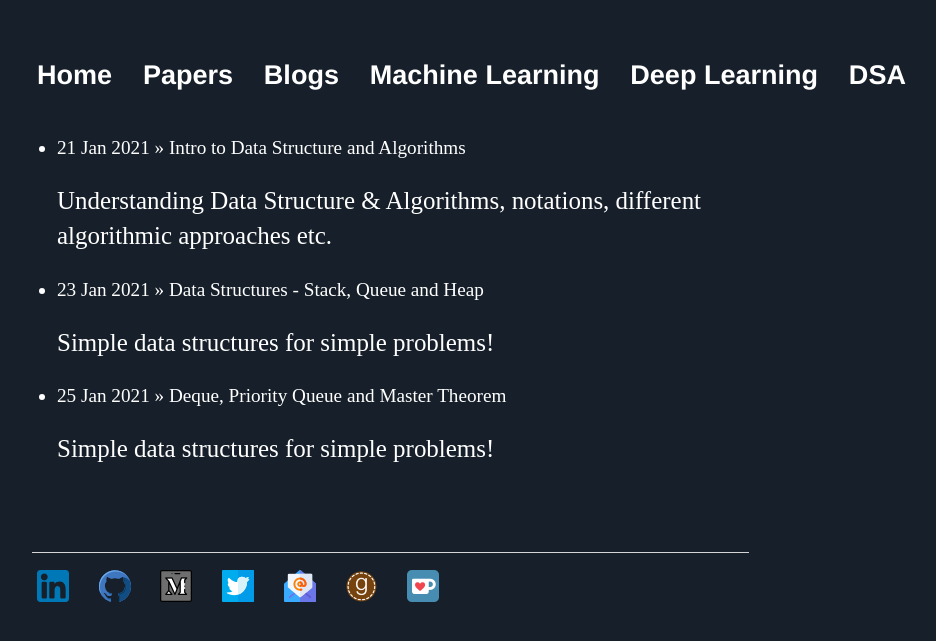
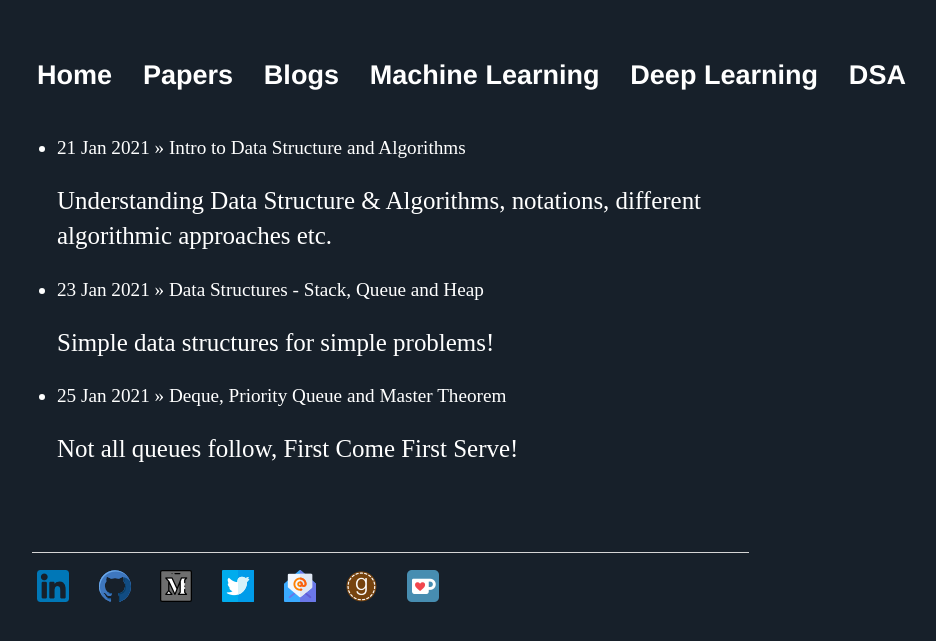
Before and after one commit to Mayurji/mayurji.github.io, a Jekyll site: the page built from data-structure-algorithms/index.html, in a window 1280 px wide. Shown: the top 641 px of the page, without its empty margins (160-1096 px from the left). Built offline with Jekyll 4.4.1, drawn with Linux system fonts in a browser that asks for light colours.

Commit message:
Update 2021-01-25-DSA_3.md

```diff
--- a/_data-structure-algorithms/2021-01-25-DSA_3.md
+++ b/_data-structure-algorithms/2021-01-25-DSA_3.md
@@ -1,17 +1,17 @@
 ---
 layout: data-structure-algorithms
 title: Deque, Priority Queue and Master Theorem
-description: Simple data structures for simple problems!
+description: Not all queues follow, First Come First Serve!
 date:   2021-01-25 13:43:52 +0530
 ---
 {% include mathjax.html %}
 
-## Data Structures - Deque, Priority Queue & Master Theorem
+## Deque, Priority Queue & Master Theorem
 
 In previous blog post, we discussed [Stack, Queue and Heap](https://mayurji.github.io/data-structure-algorithms/2021-01-23-DSA_2) and in continuation with that, we'll discuss variants of Queue and how heap acts as best data structure to perform priority queue and what is master theorem & why its used.
 
 <center>
-<img src="{{site.url}}/assets/images/dsa/pankaj-patel-_SgRNwAVNKw-unsplash.jpg" style="zoom: 5%; background-color:#DCDCDC;" width="100%" height=auto/><br>
+<img src="{{site.url}}/assets/images/dsa/markus-spiske-code_1-unsplash.jpg" style="zoom: 5%; background-color:#DCDCDC;" width="100%" height=auto/><br>
 </center>
 
 ### Deque
```
